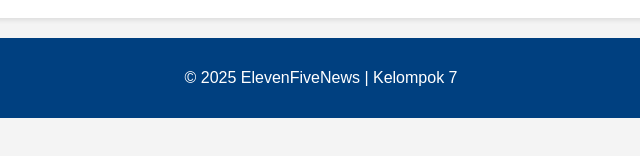
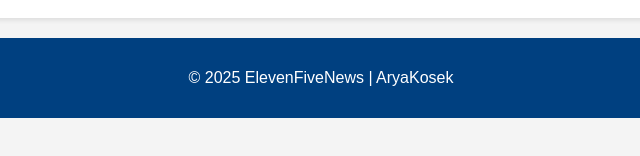
Before and after one commit to mbahkosek-id/ElevenFiveNews, a plain HTML site: page beranda.html in a window 1280 px wide. Shown: the part 266-422 px from the top of the page, 319-959 px from the left. Drawn offline with Linux system fonts and the light colour scheme.

Commit message:
beranda.html

```diff
--- a/beranda.html
+++ b/beranda.html
@@ -103,7 +103,7 @@
   </div>
 
   <footer>
-    <p>&copy; 2025 ElevenFiveNews | Kelompok 7</p>
+    <p>&copy; 2025 ElevenFiveNews | AryaKosek</p>
   </footer>
 </body>
 </html>
```
